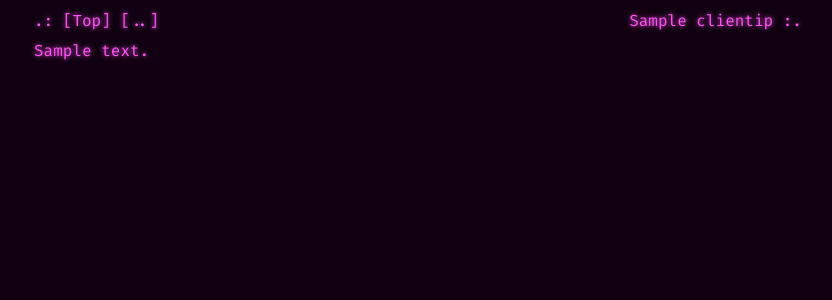
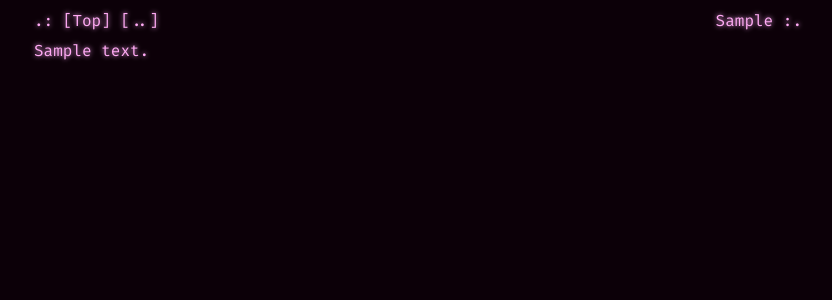
Before and after one commit to d3npa/universe2, a Flask app: template templates/base.jinja in a window 1280 px wide. Shown: the top 300 px of the page, without its empty margins (222-1054 px from the left). Run offline with Flask 2, Linux system fonts and the light colour scheme; the template is opened without the code that fills it: most values are stand-ins (such as "Sample title", 1, 10 or a date in 2020).

Commit message:
add purple theme

```diff
--- a/static/css/base.css
+++ b/static/css/base.css
@@ -1,6 +1,6 @@
 :root {
-	--background: #101;
-	--foreground: #ff55f4;
+	--background: #0c0008;
+	--foreground: #ffaaf4;
 }
 
 @font-face {
@@ -13,13 +13,29 @@
 	src: url(/ttf/KosugiMaru-Regular.ttf);
 }
 
+html {
+	padding: 0 1ch;
+}
+
 body {
-	font-family: 'Fira Code', 'Kosugi Maru', monospace;
+	margin: auto;
 	max-width: 80ch;
 	background-color: var(--background);
+	font-family: 'Fira Code', 'Kosugi Maru', monospace;
+}
+
+* {
 	color: var(--foreground);
 	text-shadow: 0px 0px 5px var(--foreground) !important;
-	margin: auto;
+}
+
+a {
+	text-decoration: none;
+}
+
+a:hover {
+	color: var(--background);
+	background-color: var(--foreground);
 }
 
 #navigation {
--- a/templates/navigation.jinja
+++ b/templates/navigation.jinja
@@ -1,5 +1,12 @@
 <div id='navigation'>
-    <div class='align-left'>.: [Top] [..]</div>
+    <div class='align-left'>
+        .:
+        <a href='/'>[Top]</a>
+        <a href='{{url_up}}'>[..]</a>
+    </div>
     <div class='spacer' style='flex-grow: 1'></div>
-    <div class='align-right'>{{ clientip }} :.</div>
+    <div class='align-right'>
+        {{ client_ip }}
+        :.
+    </div>
 </div>
```
